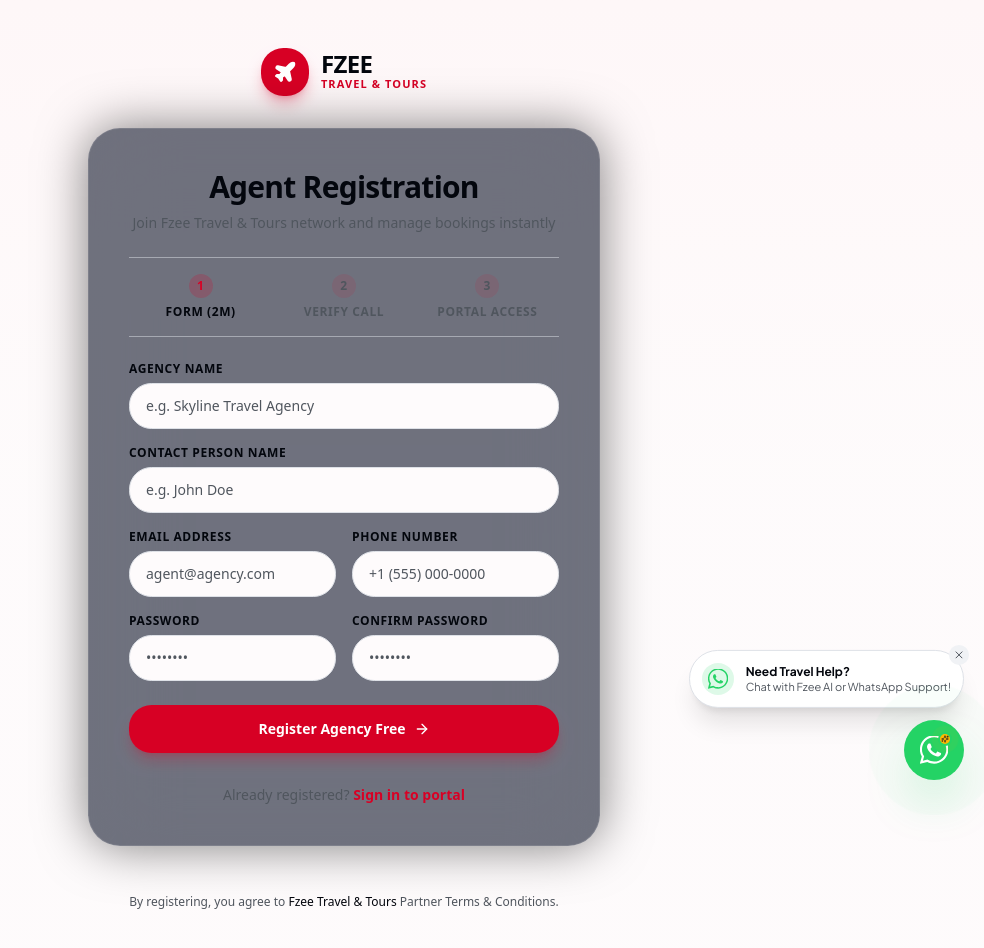
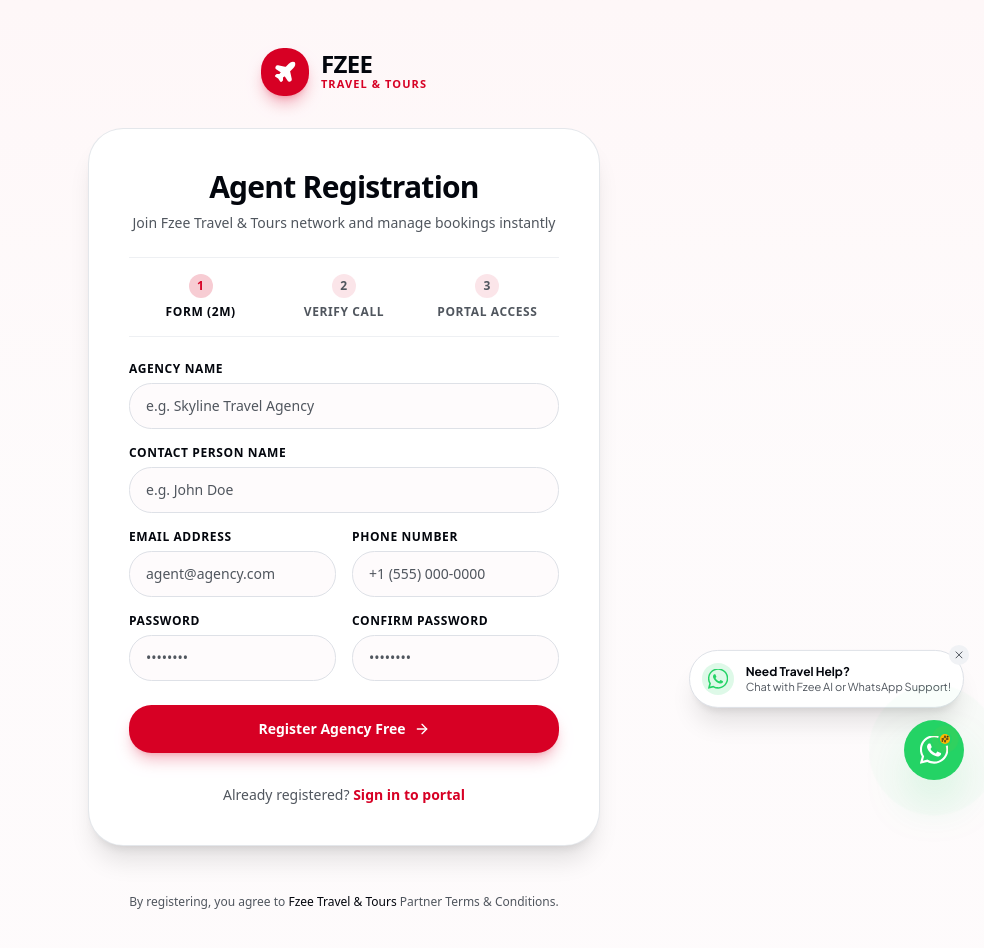
Before and after one commit to Sbnfdi/fzee-travels-and-tours, a Next.js app: page /register in a window 1280 px wide. Shown: the top 948 px of the page, without its empty margins (296-1280 px from the left). Built offline with nearby package versions, Linux system fonts and the light colour scheme.

Commit message:
Feat: Transform Login and Registration form containers to light luxury Red & White card design

```diff
--- a/app/login/page.tsx
+++ b/app/login/page.tsx
@@ -68,10 +68,10 @@ export default function LoginPage() {
         </Link>
 
         {/* Form Card */}
-        <div className="bg-slate-900/60 backdrop-blur-2xl rounded-[2rem] border border-white/10 p-8 space-y-6 shadow-[0_0_50px_rgba(0,0,0,0.5)]">
+        <div className="bg-card border border-border/80 rounded-3xl p-8 space-y-6 shadow-xl text-foreground">
           <div className="space-y-2 text-center">
             <h1 className="text-2xl font-black text-foreground tracking-tight">B2B Portal Sign In</h1>
-            <p className="text-sm text-muted-foreground">Sign in to your account credentials</p>
+            <p className="text-sm text-muted-foreground font-medium">Sign in with your registered agency credentials</p>
           </div>
 
           {error && (
--- a/app/register/page.tsx
+++ b/app/register/page.tsx
@@ -73,10 +73,10 @@ export default function RegisterPage() {
         </Link>
 
         {/* Form Card */}
-        <div className="bg-slate-900/60 backdrop-blur-2xl rounded-[2rem] border border-white/10 p-8 sm:p-10 space-y-6 shadow-[0_0_50px_rgba(0,0,0,0.5)]">
+        <div className="bg-card border border-border/80 rounded-3xl p-8 sm:p-10 space-y-6 shadow-xl text-foreground">
           <div className="space-y-2 text-center">
             <h1 className="text-2xl sm:text-3xl font-black text-foreground tracking-tight">Agent Registration</h1>
-            <p className="text-sm text-muted-foreground">Join Fzee Travel & Tours network and manage bookings instantly</p>
+            <p className="text-sm text-muted-foreground font-medium">Join Fzee Travel & Tours network and manage bookings instantly</p>
           </div>
 
           {/* Approval Timeline */}
```
Also changed, not shown: 1 other file (tests, documents, lock files or other folders).
